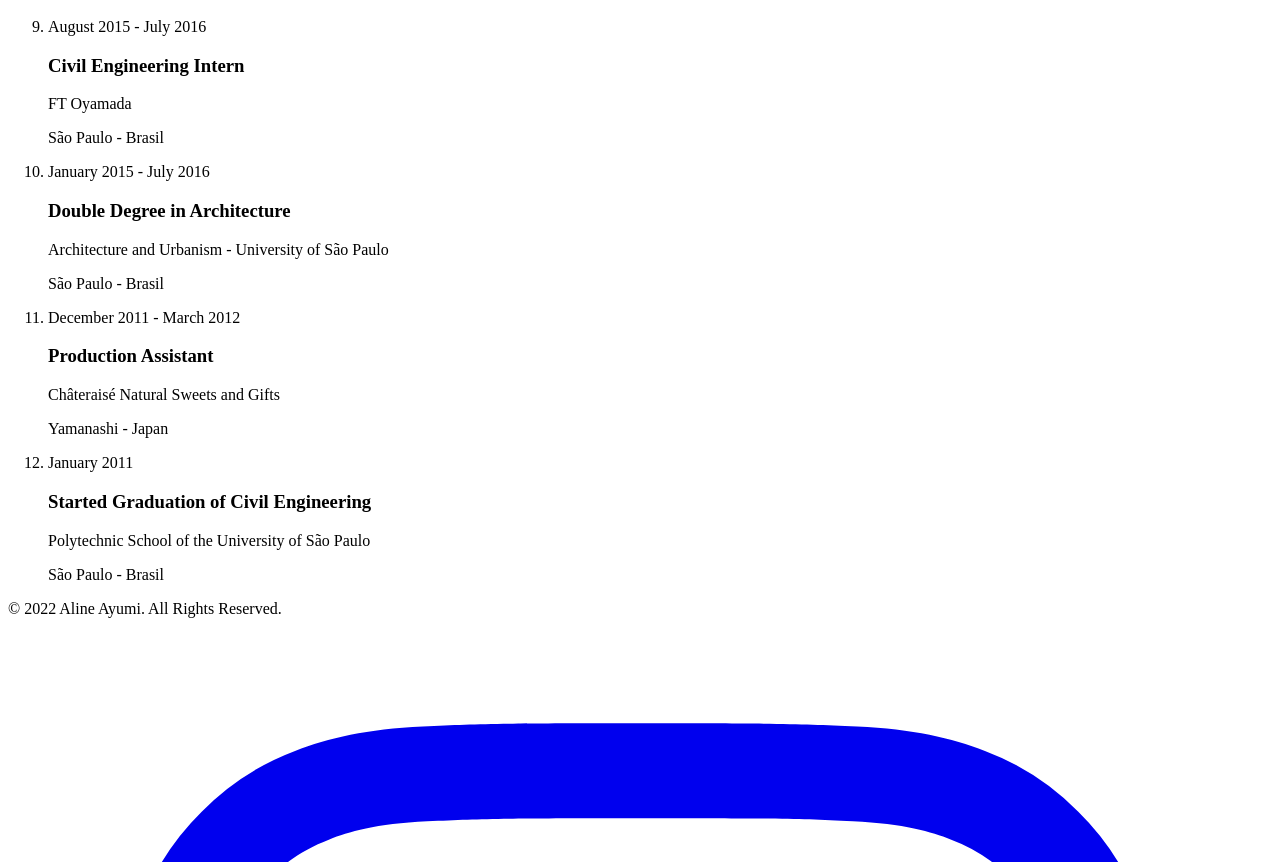
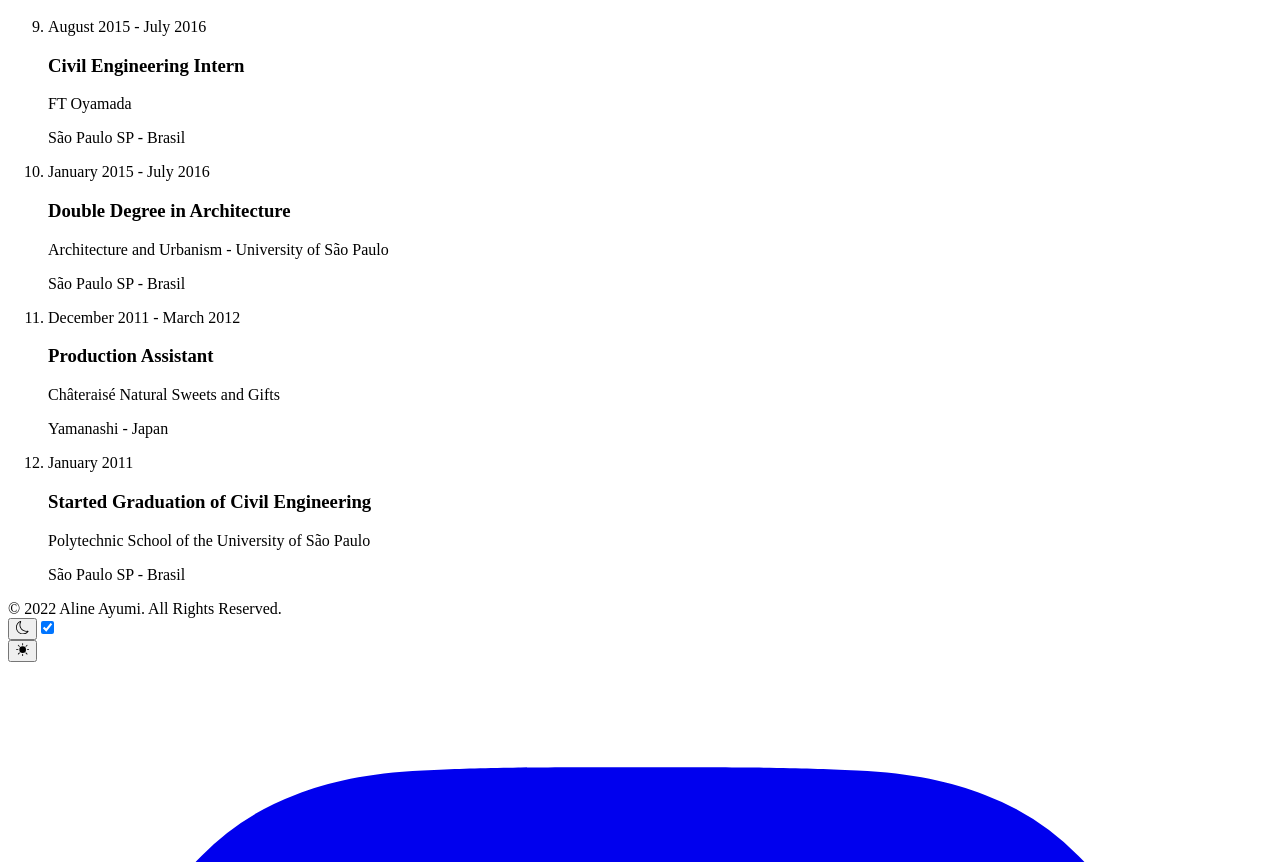
Before and after one commit to alineayumi/portfolio, a React (Vite) app: page / in a window 1280 px wide. Shown: the part 4220-5082 px from the top of the page. Built offline with nearby package versions, Linux system fonts and the light colour scheme.

Commit message:
feat: adding theme switcher to footer

```diff
--- a/package.json
+++ b/package.json
@@ -22,6 +22,7 @@
   "dependencies": {
     "react": "^18.1.0",
     "react-dom": "^18.1.0",
+    "react-icons": "^4.4.0",
     "react-router-dom": "^6.3.0"
   },
   "devDependencies": {
--- a/src/App.tsx
+++ b/src/App.tsx
@@ -7,9 +7,11 @@ import Contact from './pages/contact/contact'
 import Error from './pages/error/error'
 import Footer from 'components/footer'
 import Portfolio from './pages/portfolio/portfolio'
+import { DarkModeProvider } from 'utils/theme'
 
 export default function App() {
   return (
+    <DarkModeProvider>
       <div className="w-screen h-screen">
         <Nav />
         <Routes>
@@ -22,5 +24,6 @@ export default function App() {
         </Routes>
         <Footer />
       </div>
+    </DarkModeProvider>
   )
 }
--- a/src/components/footer.tsx
+++ b/src/components/footer.tsx
@@ -1,12 +1,15 @@
-import React from 'react'
+import ThemeSwitcher from './theme-switcher'
 
 export default function Footer() {
   return (
     <footer className="w-full h-[100px] bg-primary md:h-[30px]">
       <div className="py-3 px-4 bg-primary md:flex md:justify-between md:items-center">
-        <span className="text-sm text-gray-300 sm:text-center">
-          © 2022 Aline Ayumi. All Rights Reserved.
-        </span>
+        <div className="flex flex-row justify-between  md:w-9/12 ">
+          <span className="text-sm text-gray-300 sm:text-center">
+            © 2022 Aline Ayumi. All Rights Reserved.
+          </span>
+          <ThemeSwitcher />
+        </div>
         <div className="flex mt-4 space-x-6 sm:justify-center md:mt-0">
           <a
             href="https://www.instagram.com/alineayumi/"
--- a/src/components/nav.tsx
+++ b/src/components/nav.tsx
@@ -12,8 +12,10 @@ export default function Nav() {
   const dropdownRef = useRef(null)
 
   // logic for dropdown menu (close the dropdown when user clicks outside of it)
+  // eslint-disable-next-line @typescript-eslint/no-explicit-any
   function useOutsideAlerter(ref: any) {
     useEffect(() => {
+      // eslint-disable-next-line @typescript-eslint/no-explicit-any
       function handleClickOutside(event: any) {
         if (ref.current && !ref.current.contains(event.target)) {
           setMenu(false)
@@ -96,6 +98,7 @@ export default function Nav() {
           >
             <li>contact</li>
           </NavLink>
+          <div className="flex justify-center"></div>
         </ul>
       </div>
       <div className="hidden w-auto md:block md:w-auto">
--- /dev/null
+++ b/src/components/theme-switcher.tsx
@@ -0,0 +1,33 @@
+import { useTheme } from 'utils/theme'
+import { BsMoonFill, BsMoon, BsSunFill, BsSun } from 'react-icons/bs'
+
+export default function ThemeSwitcher() {
+  const theme = useTheme()
+  return (
+    <div className="flex flex-row justify-center h-6">
+      <button
+        className="content-center pr-2 text-white"
+        onClick={theme.setDarkMode}
+      >
+        {theme.darkMode ? <BsMoonFill /> : <BsMoon />}
+      </button>
+      <label
+        htmlFor="default-toggle"
+        className="inline-flex relative items-center cursor-pointer"
+      >
+        <input
+          type="checkbox"
+          value=""
+          id="default-toggle"
+          className="peer sr-only"
+          checked={!theme.darkMode}
+          onClick={theme.toggleDarkMode}
+        />
+        <div className="peer after:absolute after:top-[2px] after:left-[2px] w-11 after:w-5 h-6 after:h-5 after:content-[''] after:bg-white bg-gray-700 peer-checked:bg-gray-400 rounded-full after:rounded-full  after:transition-all peer-checked:after:translate-x-full"></div>
+      </label>
+      <button className="pl-2 text-white" onClick={theme.setLightMode}>
+        {theme.darkMode ? <BsSun /> : <BsSunFill />}
+      </button>
+    </div>
+  )
+}
--- a/src/pages/about/components/timeline_item.tsx
+++ b/src/pages/about/components/timeline-item.tsx
@@ -9,7 +9,7 @@ export default function TimelineItem({
   date,
   title,
   description,
-  place = 'São Paulo - Brasil'
+  place = 'São Paulo SP - Brasil'
 }: TimelineProps) {
   return (
     <li className="mb-10 ml-4">
--- a/src/pages/about/components/timeline.tsx
+++ b/src/pages/about/components/timeline.tsx
@@ -1,4 +1,4 @@
-import TimelineItem from './timeline_item'
+import TimelineItem from './timeline-item'
 
 interface TimelineProps {
   type: string
@@ -8,7 +8,7 @@ export default function Timeline({ type }: TimelineProps) {
   return (
     <div>
       <ol className="relative border-l border-gray-700">
-        {experiences.map((exp) => {
+        {experiences.map((exp, index) => {
           if (exp.type === type || type == 'all') {
             return (
               <TimelineItem
@@ -16,6 +16,7 @@ export default function Timeline({ type }: TimelineProps) {
                 description={exp.description}
                 date={exp.date}
                 place={exp.place === null ? undefined : exp.place}
+                key={index}
               />
             )
           }
@@ -37,14 +38,14 @@ const experiences = [
     title: 'Mobile Developer',
     description: 'Kenlo',
     date: 'July 2021 - January 2022',
-    place: null,
+    place: 'Campinas SP - Brasil',
     type: 'work'
   },
   {
     title: 'Full-stack Developer Intern',
     description: 'Aion Growth Solution',
     date: 'March 2021 - July 2021',
-    place: 'San Francisco CA - United States',
+    place: 'Campinas SP - Brasil',
     type: 'work'
   },
   {
--- /dev/null
+++ b/src/utils/theme.tsx
@@ -0,0 +1,39 @@
+import React, { useContext, useState } from 'react'
+
+interface ThemeInterface {
+  darkMode: boolean
+  toggleDarkMode?: () => void
+  setDarkMode?: () => void
+  setLightMode?: () => void
+}
+
+const DarkModeContext = React.createContext<ThemeInterface>({
+  darkMode: false
+})
+
+// eslint-disable-next-line @typescript-eslint/no-explicit-any
+const DarkModeProvider = ({ children }: any) => {
+  const [isDarkMode, setIsDarkMode] = useState(false)
+  const toggleDarkMode = () => {
+    setIsDarkMode(!isDarkMode)
+  }
+  const setDarkMode = () => setIsDarkMode(true)
+  const setLightMode = () => setIsDarkMode(false)
+
+  return (
+    <DarkModeContext.Provider
+      value={{
+        darkMode: isDarkMode,
+        toggleDarkMode: toggleDarkMode,
+        setDarkMode: setDarkMode,
+        setLightMode: setLightMode
+      }}
+    >
+      {children}
+    </DarkModeContext.Provider>
+  )
+}
+
+const useTheme = () => useContext(DarkModeContext)
+
+export { DarkModeContext, DarkModeProvider, useTheme }
```
Also changed, not shown: 1 other file (tests, documents, lock files or other folders). Lines whose indentation alone changed are shown as unchanged.
